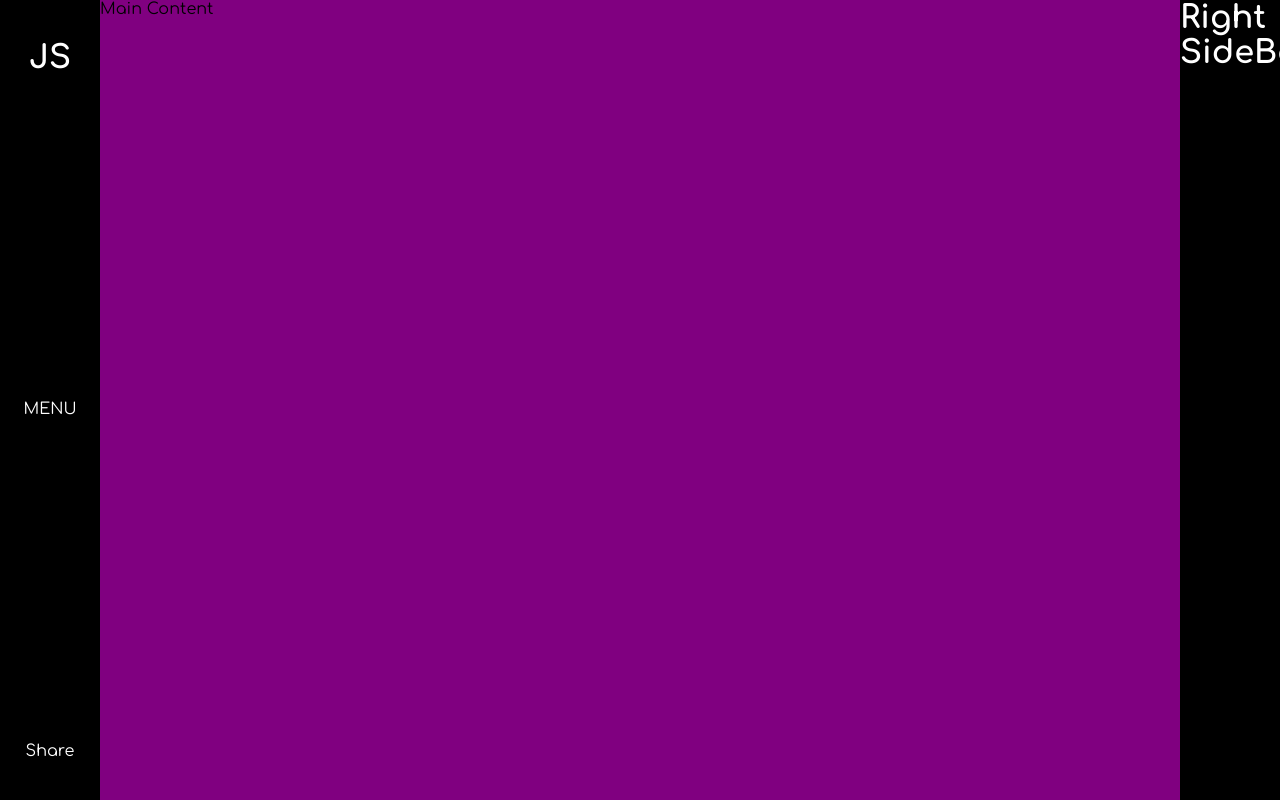
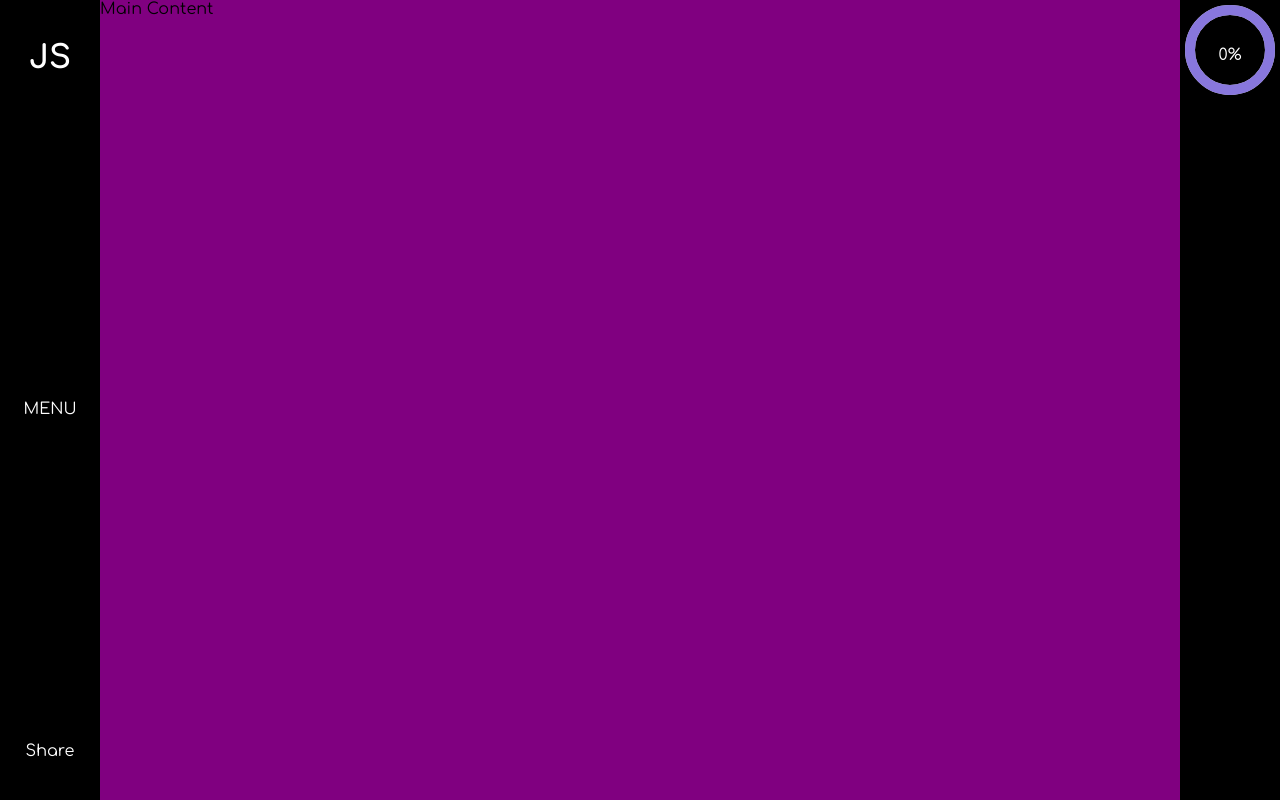
Before and after one commit to Jatin965/portfolio-2022, a React (Create React App) app: page / in a window 1280 px wide. Built offline with nearby package versions, Linux system fonts and the light colour scheme.

Commit message:
Working scroll indicator

```diff
--- a/src/App.tsx
+++ b/src/App.tsx
@@ -1,22 +1,42 @@
-import React from "react";
+import { useState } from "react";
 import "./App.scss";
 import LeftSideBar from "./components/Nav/LeftSideBar";
 import RightSidebar from "./components/Nav/RightSidebar";
 
 function App() {
+  const [scroll, setScroll] = useState(0);
+
+  const onScroll = () => {
+    const Scrolled = document.getElementsByTagName("main")["0"].scrollTop;
+    const MaxHeight =
+      document.getElementsByTagName("main")["0"].scrollHeight -
+      document.getElementsByTagName("main")["0"].clientHeight;
+
+    const ScrollPercent = Math.round((Scrolled / MaxHeight) * 100);
+    setScroll(ScrollPercent);
+  };
+
   return (
     <div className="container">
       <LeftSideBar />
-      <main>
+      <main onScroll={onScroll}>
         <div className="wrapper">
-          <div style={{height: "100vh", background:"purple"}}>Main Content</div>
-          <div style={{height: "100vh",background: "orange"}}>Main Content</div>
-          <div style={{height: "100vh",background: "red"}}>Main Content</div>
-          <div style={{height: "100vh",background: "cyan"}}>Main Content</div>
-          <div style={{height: "100vh",background: "green"}}>Main Content</div>
+          <div style={{ height: "100vh", background: "purple" }}>
+            Main Content
+          </div>
+          <div style={{ height: "100vh", background: "orange" }}>
+            Main Content
+          </div>
+          <div style={{ height: "100vh", background: "red" }}>Main Content</div>
+          <div style={{ height: "100vh", background: "cyan" }}>
+            Main Content
+          </div>
+          <div style={{ height: "100vh", background: "green" }}>
+            Main Content
+          </div>
         </div>
       </main>
-      <RightSidebar />
+      <RightSidebar scroll={scroll} />
     </div>
   );
 }
--- a/src/components/Nav/RightSidebar.tsx
+++ b/src/components/Nav/RightSidebar.tsx
@@ -1,9 +1,10 @@
-import React from "react";
+import { FC } from "react";
+import ScrollProgress from "../UI/ScrollProgress";
 
-const RightSidebar = () => {
+const RightSidebar: FC<{ scroll: number }> = ({ scroll }) => {
   return (
     <div className="sidebar">
-      <h1>Right SideBar</h1>
+      <ScrollProgress scroll={scroll} />
     </div>
   );
 };
--- /dev/null
+++ b/src/components/UI/ScrollProgress.tsx
@@ -0,0 +1,38 @@
+import { useState, FC } from "react";
+
+const ScrollProgress: FC<{ scroll: number }> = ({ scroll }) => {
+  return (
+    <svg width={100} height={100} viewBox="0 0 100 100">
+      <circle
+        fill="none"
+        stroke="#ccc"
+        cx={50}
+        cy={50}
+        r={40}
+        strokeWidth={10}
+      />
+      <circle
+        fill="none"
+        stroke={"#87d"}
+        cx={50}
+        cy={50}
+        r={40}
+        strokeWidth={10}
+        transform={`rotate(-90 50 50)`}
+        strokeLinecap="round"
+      />
+      <text
+        fill="#fff"
+        fontSize="16px"
+        x="50%"
+        y="50%"
+        dy="10px"
+        textAnchor="middle"
+      >
+        {scroll}%
+      </text>
+    </svg>
+  );
+};
+
+export default ScrollProgress;
```
